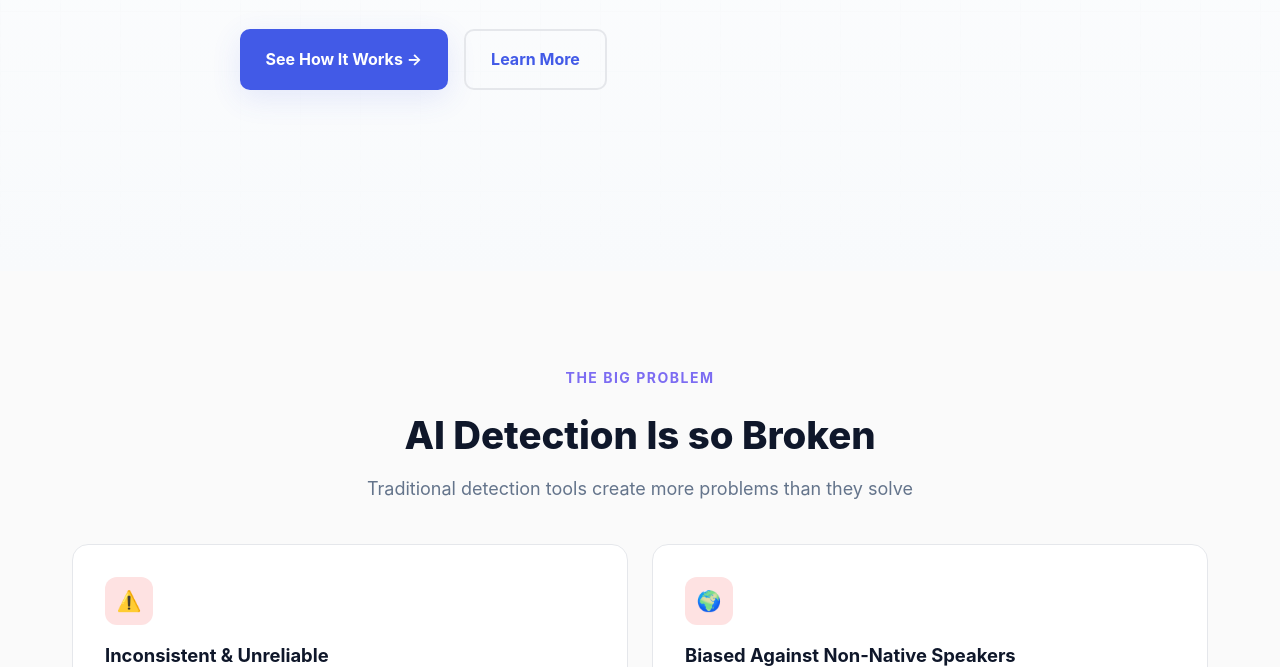
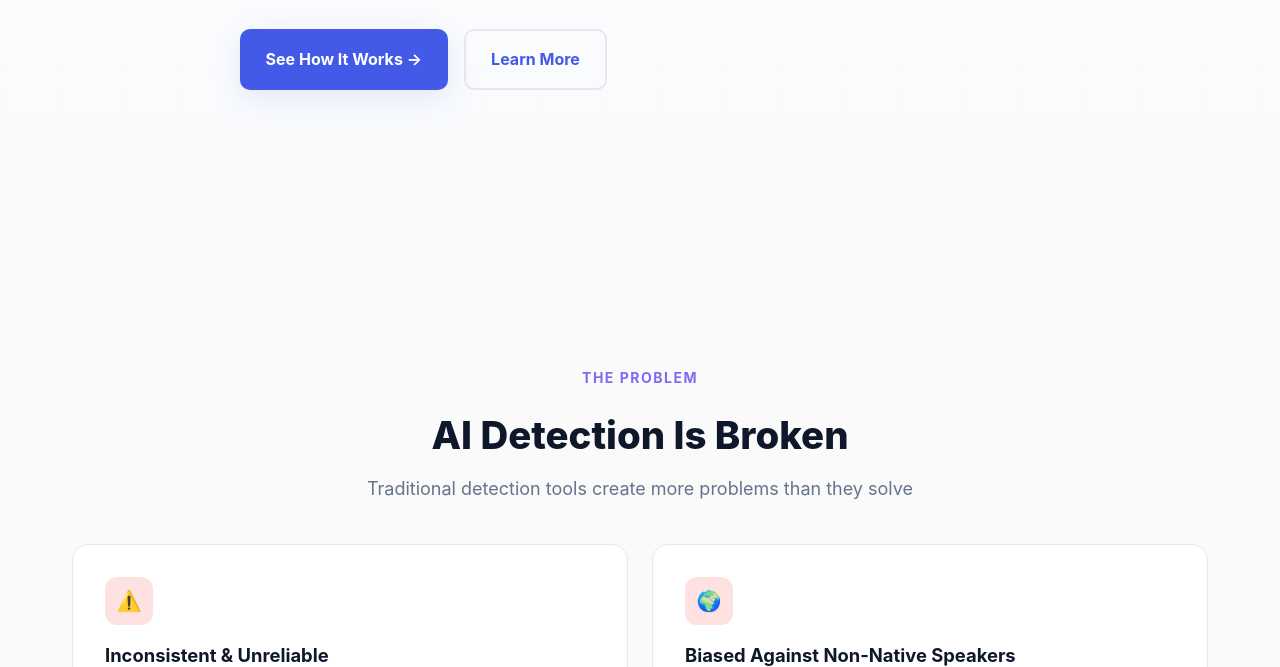
Before and after one commit to willchan-117/forensicode-marketing, a plain HTML site: page index.html in a window 1280 px wide. Shown: the part 529-1196 px from the top of the page. Drawn offline with Linux system fonts and the light colour scheme.

Commit message:
changes back to the problem, and got rif of so

```diff
--- a/index.html
+++ b/index.html
@@ -39,8 +39,8 @@
     <section id="problem" class="section problem-section">
         <div class="container">
             <div class="scroll-reveal">
-                <div class="section-label">The BIG Problem</div>
-                <h2 class="section-title">AI Detection Is so Broken</h2>
+                <div class="section-label">The Problem</div>
+                <h2 class="section-title">AI Detection Is Broken</h2>
                 <p class="section-subtitle">Traditional detection tools create more problems than they solve</p>
             </div>
             <div class="problem-grid scroll-reveal">
```
